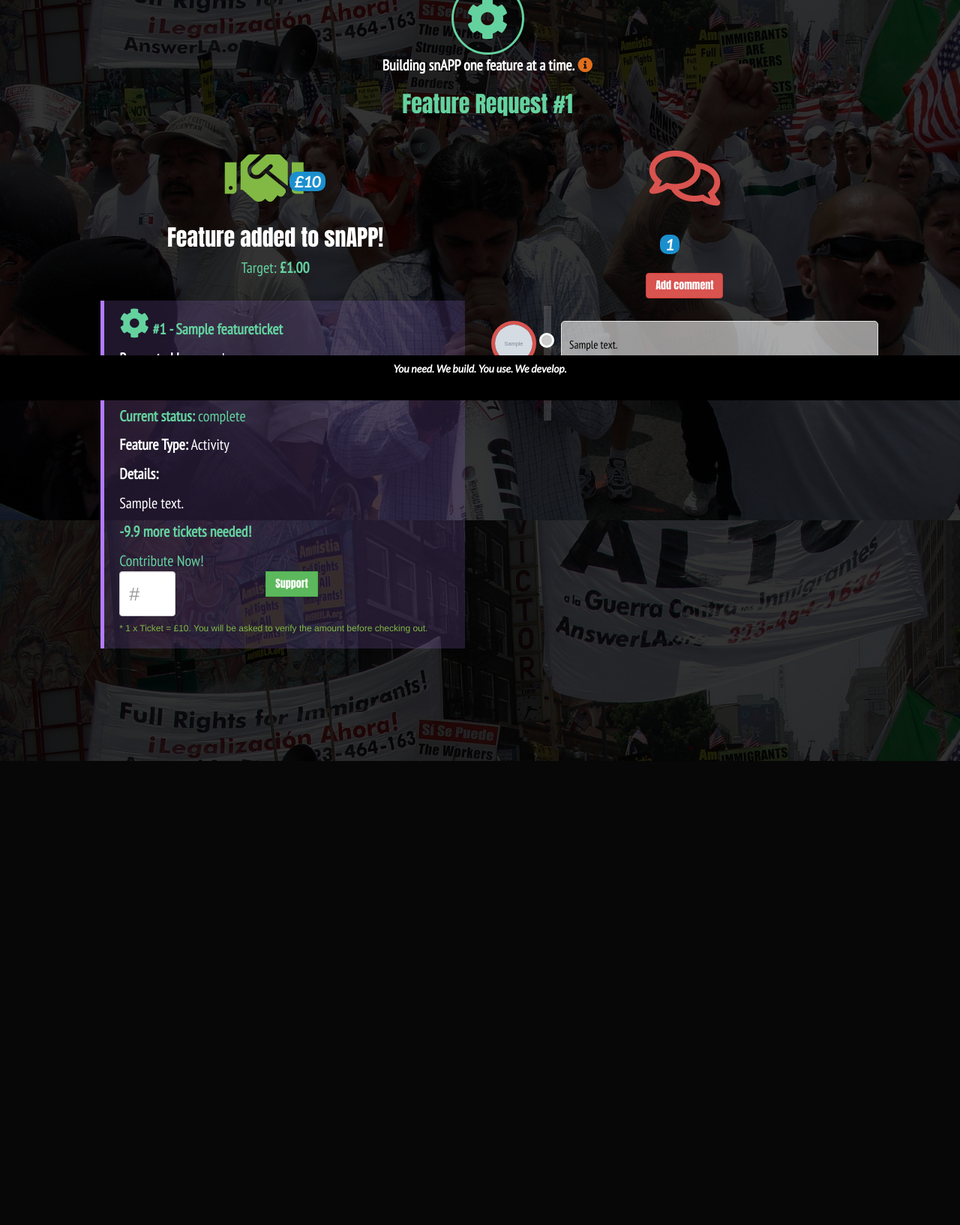
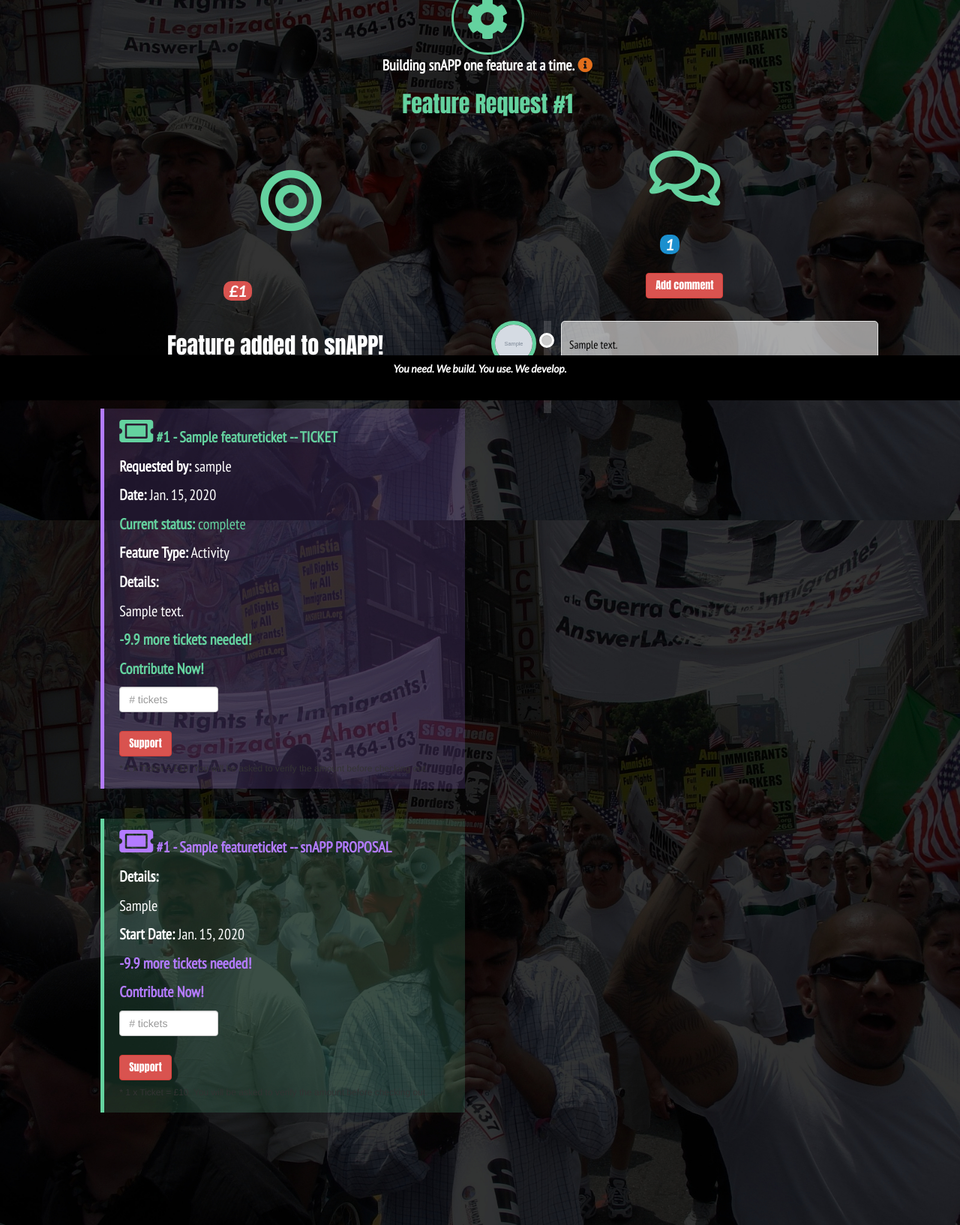
Before and after one commit to Deasun/snAPP, a Django app: page /featuretickets/feature/1 in a window 1280 px wide. Shown: the part 266-1900 px from the top of the page at 75% size. Before the commit the page ends 1281 px from the top, so only its background shows below. Run offline with Django 3.2, Linux system fonts and the light colour scheme; a user stored in the database is signed in; tables that the repository leaves empty hold one stand-in row (values such as "Sample post"); grey boxes marked "Sample" are stand-in pictures; some libraries are stand-ins or nearby versions.

Commit message:
scollable comments board added & transparent reports cards to featureticket report page

```diff
--- a/bugtickets/templates/bug_report.html
+++ b/bugtickets/templates/bug_report.html
@@ -57,7 +57,7 @@
 
 <!--BugTicket Panel Display-->
 <div class="row panels">
-    <div class="col-xs-12 col-sm-10 col-sm-offset-1 col-md-5 col-md-offset-1 report-head">
+    <div class="col-xs-12 col-sm-10 col-sm-offset-1 col-md-5 col-md-offset-1 head">
         <i class="far fa-thumbs-up fa-6x">
             <label class='badge comment-badge'>{{ bug.votes }}</label>
         </i><br>
@@ -90,12 +90,12 @@
     </div>
 
     <!--Comments List-->
-    <div class="col-xs-12 col-md-5 comment-head">
+    <div class="col-xs-12 col-md-5 head">
         <i class="far fa-comments fa-6x">
             <label class='badge comment-badge'>{{ bug.comments.count }}</label>
         </i><br>
         <a class="btn btn-danger" href="{% url 'add_comment_to_bug' pk=bug.id %}">Add comment</a>
-        <section class="comments comment-head">
+        <section class="comments head">
             {% for comment in bug.comments.all %}
             <article class="comment">
                 <a class="comment-img comment-pic" href="#non">
--- a/featuretickets/templates/feature_report.html
+++ b/featuretickets/templates/feature_report.html
@@ -50,11 +50,11 @@
 
 <!--FeatureTicket Panel Display-->
 <div class="row">
-    <div class="col-xs-12 col-sm-10 col-sm-offset-1 col-md-5 col-md-offset-1 report-head">
-        <i class="fas fa-handshake fa-6x">
+    <div class="col-xs-12 col-sm-10 col-sm-offset-1 col-md-5 col-md-offset-1 head">
+        <i class="fas fa-bullseye fa-6x head feature">
 
             <!--Render Amount Raised-->
-            <label class='badge comment-badge'>£{{ orders.quantity__sum|mul:feature.contribution|floatformat  }}</label>
+            <label class='badge target-badge'>£{{ feature.target|floatformat  }}</label>
 
         </i><br> {% if orders.quantity__sum is not None and feature.status == 'active' %}
         <div class="progress">
@@ -67,12 +67,12 @@
         <h2>no contributions yet</h2>
         {% endif %}
 
-        <p class="feature">Target: <strong>£{{ feature.target  }}</strong></p>
+        <p class="feature">Total contributions: <strong>£{{ orders.quantity__sum|mul:feature.contribution|floatformat  }}</strong></p>
 
         <!--FeatureTicket Display-->
         <div class="col-xs-12 section-body">
             <blockquote class='profile-blockquote'>
-                <p class="feature"><i class="fas fa-cog feature fa-2x"></i><strong> #{{ feature.id }} - {{ feature.title }}</strong></p>
+                <p class="feature"><i class="fas fa-ticket-alt feature fa-2x"></i><strong> #{{ feature.id }} - {{ feature.title }} -- TICKET</strong></p>
                 <p><strong>Requested by:</strong> {{ feature.created_by }}</p>
                 <p><strong>Date:</strong> {{ feature.date_created }}</p>
                 <p class="feature"><strong>Current status:</strong> {{ feature.status }}</p>
@@ -85,33 +85,56 @@
                     {% csrf_token %}
                     <div class="row">
                         <div class="col-xs-12">
-                            <p class="feature">Contribute Now!</p>
+                            <p class="feature"><strong>Contribute Now!</strong></p><input name='quantity' type='number' min="1" max='999' placeholder="# tickets" class="form-control">
+                            <br>
+                            <button class="btn btn-danger" type="submit">Support</button>
                         </div>
-                        <div class="col-xs-5">
-                            <input name='quantity' type='number' min="1" max='999' placeholder="#" class="form-control">
-                        </div>
-                        <div class="col-xs-5">
-                            <span class="input-group-btn"><button class="btn btn-success" type="submit">Support</button></span>
-                        </div>
+
                     </div>
                 </form>
                 <h6>* 1 x Ticket = £10. You will be asked to verify the amount before checking out. </h6>
             </blockquote>
         </div>
 
+        <!--snAPP Proposal Display-->
+        <div class="col-xs-12 section-body">
+            <blockquote class='feature-blockquote'>
+                <p class="user"><i class="fas fa-ticket-alt user fa-2x"></i><strong> #{{ feature.id }} - {{ feature.title }} -- snAPP PROPOSAL</strong></p>
+                <p><strong>Details:</strong> {{ feature.report|linebreaks }}</p>
+                <p><strong>Start Date:</strong> {{ feature.date_started }}</p>
 
+                <!--Purchase FeatureTicket Form-->
+                <p class="user"><strong>{{ feature.target|div:10|sub:orders.quantity__sum|floatformat }} more tickets needed!</strong></p>
+                <form method='POST' action="{% url 'add_to_cart' feature.id %}">
+                    {% csrf_token %}
+                    <form method='POST' action="{% url 'add_to_cart' feature.id %}">
+                    {% csrf_token %}
+                    <div class="row">
+                        <div class="col-xs-12">
+                            <p class="user"><strong>Contribute Now!</strong></p><input name='quantity' type='number' min="1" max='999' placeholder="# tickets" class="form-control">
+                            <br>
+                            <button class="btn btn-danger" type="submit">Support</button>
+                        </div>
+                    </div>
+                </form>
+                </form>
+                <h6>* 1 x Ticket = £10. You will be asked to verify the amount before checking out. </h6>
+            </blockquote>
+        </div>
     </div>
 
 
     <!--Comments-->
-    <div class="col-xs-12 col-md-5 comment-head">
-        <i class="far fa-comments fa-6x">
+    <div class="col-xs-12 col-md-5 head">
+        <i class="far fa-comments fa-6x feature">
             <label class='badge comment-badge'>{{ feature.feature_comments.count }}</label>
         </i><br>
         <a class="btn btn-danger" href="{% url 'add_comment_to_feature' pk=feature.id %}">Add comment</a>
 
-        <section class="comments comment-head">
+        <section class="comments head scroll">
+
             {% for comment in feature.feature_comments.all %}
+
             <article class="comment">
                 <a class="comment-img comment-pic" href="#">
                     <img src='{{MEDIA_URL}}{{ comment.author.profile.image }}' alt="" width="50" height="50">
@@ -122,11 +145,12 @@
                 <div class="comment-body">
                     <div class="text">
                         <p>{{ comment.text|linebreaks }}</p>
-                        <p class="attribution">by <a>{{ comment.author }}</a> on {{ comment.date_created }}</p>
+                        <p class="attribution">by <a> {{ comment.author }}</a> on {{ comment.date_created }}</p>
                     </div>
                     <br>
                 </div>
             </article>
+
             {% endfor %}
         </section>
     </div>
--- a/static/css/_comments.scss
+++ b/static/css/_comments.scss
@@ -18,7 +18,7 @@
 }
 
 .comment-pic {
-    border: solid $red .5rem;
+    border: solid $lime .5rem;
     height: 6rem;
     width: 6rem;
     border-radius: 50%;
@@ -82,20 +82,7 @@
     background: orange;
 }
 
-// .comment .text:before {
-//     top: 18px;
-//     left: 78px;
-//     width: 9px;
-//     height: 9px;
-//     border-width: 0 0 1px 1px;
-//     border-style: solid;
-//     border-color: #e5e5e5;
-//     background: #fff;
-//     -webkit-transform: rotate(45deg);
-//     -moz-transform: rotate(45deg);
-//     -ms-transform: rotate(45deg);
-//     -o-transform: rotate(45deg);
-// }
+
 
 .comment p {
     color: #000;
@@ -106,3 +93,8 @@
 .admin {
     background: $green;
 }
+
+.scroll{
+  overflow-y:auto;
+  max-height: 100rem;
+}
--- a/static/css/_forms.scss
+++ b/static/css/_forms.scss
@@ -1,7 +1,5 @@
-.col-xs-5 .form-control {
-    width: 45%;
-    height: 6rem;
-    font-size: 2.5rem
+.col-xs-12 .form-control {
+    width: 30%;
 }
 
 .login {
--- a/static/css/_globals.scss
+++ b/static/css/_globals.scss
@@ -17,15 +17,6 @@ body {
 }
 
 
-// para-collapses
-p.expandable {
-  height: 1.75em;
-  overflow: hidden;
-}
-
-p.full_height {
-  height: auto;
-}
 
 
 
@@ -134,6 +125,8 @@ hr {
 
 .feature-blockquote {
     border-left: .5rem solid $lime;
+    min-height: 20rem;
+    background: rgba(100, 210, 159, 0.17);
 }
 
 
@@ -203,6 +196,16 @@ hr {
     }
 
 
+.target-badge {
+    margin: {
+        left: -100px;
+        bottom: -85px;
+    }
+    background-color: $red;
+    font-size: 2rem;
+    font-family: Lato, sans-serif;
+
+    }
 
 
 
--- a/static/css/_headers.scss
+++ b/static/css/_headers.scss
@@ -14,16 +14,7 @@
 }
 
 // comments
-.comment-head {
+.head {
     margin-bottom: 3rem;
     margin-top: 3rem;
-    color: $red;
 }
-
-
-// Reports
-.report-head {
-    margin-bottom: 3rem;
-    margin-top: 3rem;
-    color: $green;
-}
--- a/static/css/_progressbar.scss
+++ b/static/css/_progressbar.scss
@@ -6,3 +6,7 @@
     background-color: rgba(245, 245, 245, 0.18);
 
 }
+
+.progress-bar {
+    background-color: $red;
+}
--- a/static/css/custom.css
+++ b/static/css/custom.css
@@ -87,13 +87,6 @@ body {
   margin-left: 1rem;
   margin-right: 1rem; }
 
-p.expandable {
-  height: 1.75em;
-  overflow: hidden; }
-
-p.full_height {
-  height: auto; }
-
 .knowledge {
   color: #b37bff; }
 
@@ -159,7 +152,9 @@ hr {
   border-left: 0.5rem solid #1b8fce; }
 
 .feature-blockquote {
-  border-left: 0.5rem solid #64d29f; }
+  border-left: 0.5rem solid #64d29f;
+  min-height: 20rem;
+  background: rgba(100, 210, 159, 0.17); }
 
 .panel {
   margin-top: 10%;
@@ -200,6 +195,13 @@ hr {
   font-family: Lato, sans-serif;
   margin-left: -20px;
   margin-bottom: -20px; }
+
+.target-badge {
+  margin-left: -100px;
+  margin-bottom: -85px;
+  background-color: #d9534f;
+  font-size: 2rem;
+  font-family: Lato, sans-serif; }
 
 .comment-badge {
   background-color: #1b8fce;
@@ -271,15 +273,9 @@ hr {
   border-radius: 50%;
   padding: 1.75rem; }
 
-.comment-head {
+.head {
   margin-bottom: 3rem;
-  margin-top: 3rem;
-  color: #d9534f; }
-
-.report-head {
-  margin-bottom: 3rem;
-  margin-top: 3rem;
-  color: #81b944; }
+  margin-top: 3rem; }
 
 .icon-sections {
   margin-top: 9rem; }
@@ -309,10 +305,8 @@ a .fa-cc-stipe {
 .vote {
   margin-top: .5rem; }
 
-.col-xs-5 .form-control {
-  width: 45%;
-  height: 6rem;
-  font-size: 2.5rem; }
+.col-xs-12 .form-control {
+  width: 30%; }
 
 .login {
   width: 66%;
@@ -416,7 +410,7 @@ a .fa-cc-stipe {
   display: block; }
 
 .comment-pic {
-  border: solid #d9534f 0.5rem;
+  border: solid #64d29f 0.5rem;
   height: 6rem;
   width: 6rem;
   border-radius: 50%; }
@@ -477,6 +471,10 @@ a .fa-cc-stipe {
 .admin {
   background: #81b944; }
 
+.scroll {
+  overflow-y: auto;
+  max-height: 100rem; }
+
 .table-width {
   margin-top: 3rem; }
 
@@ -509,4 +507,7 @@ td {
   margin: auto;
   background-color: rgba(245, 245, 245, 0.18); }
 
+.progress-bar {
+  background-color: #d9534f; }
+
 /*# sourceMappingURL=custom.css.map */
```
Also changed, not shown: 1 other file.
